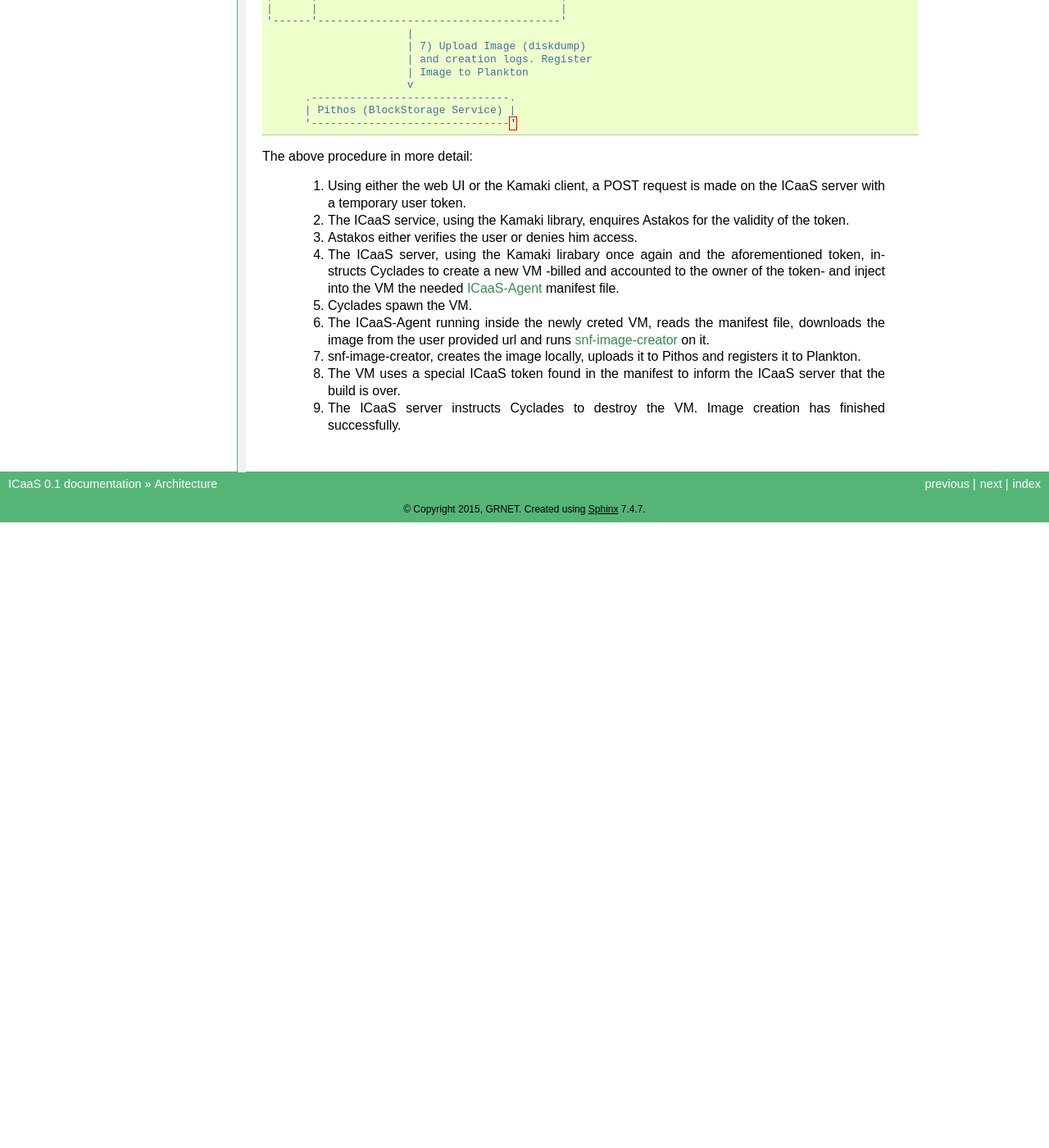
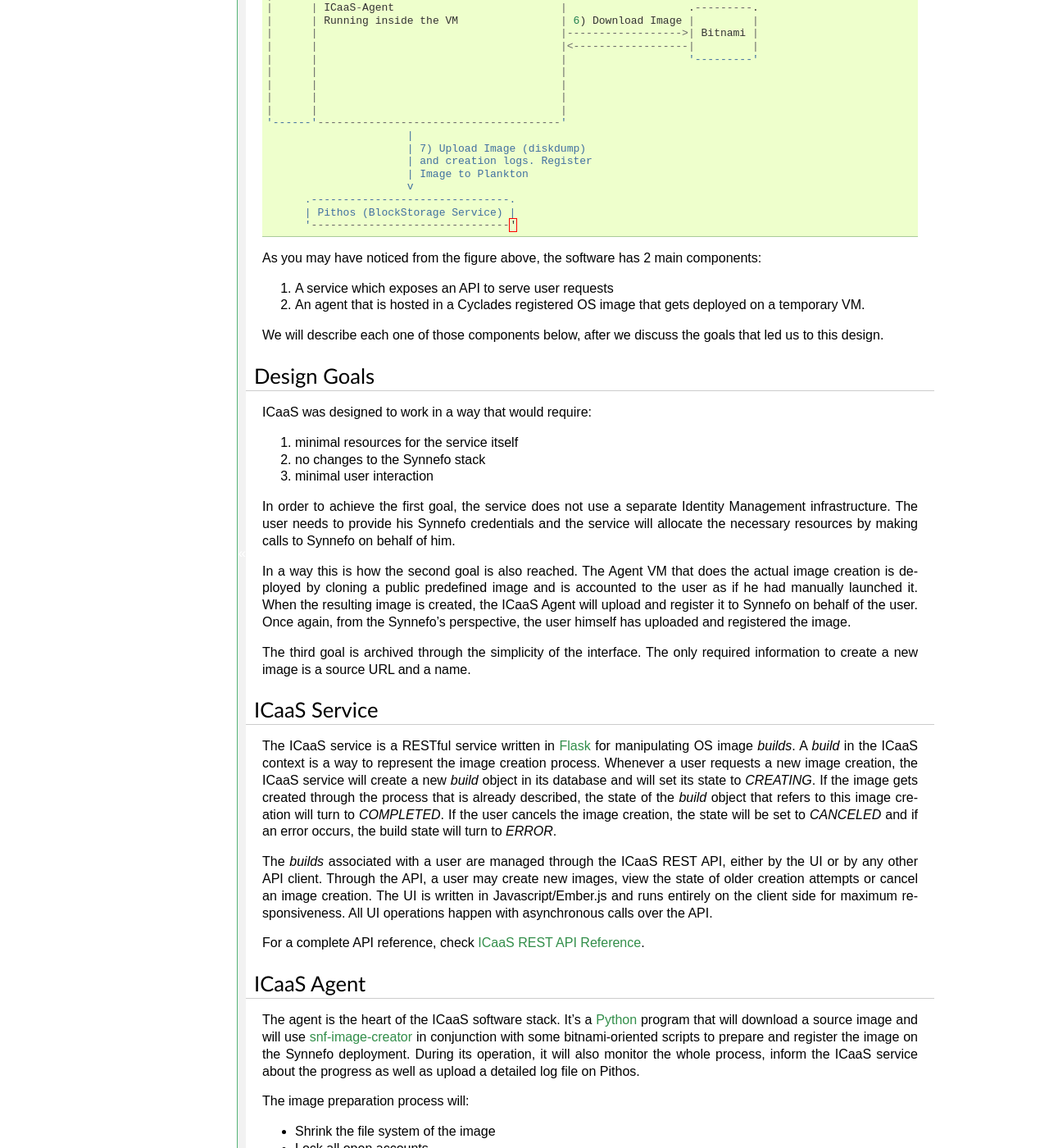
Before and after one commit to grnet/icaas, a Sphinx documentation site: the page built from docs/architecture.rst, in a window 1280 px wide and 1400 px high, scrolled down 949 px. Shown: the whole window at 82% size. Built offline with Sphinx 7.4.7, drawn with Linux system fonts in a browser that asks for light colours; before the commit the page ends 1586 px from its top, so only the background shows below that; some of the changed text lies outside the part shown.

Commit message:
docs: Populate the Architecture section

```diff
--- a/docs/architecture.rst
+++ b/docs/architecture.rst
@@ -1,15 +1,25 @@
-.. _architecture:
+Architecture
+============
 
-Architecture
-^^^^^^^^^^^^
+Overview
+^^^^^^^^
 
-ICaaS was designed to work in a way that:
+ICaaS is a service for creating OS images for Synnefo. A user may do an OS
+image creation request by providing an image URL and his Synnefo authentication
+token. The service will validate the token by using Synnefo's Identity
+Management Service (`Astakos <https://www.synnefo.org/docs/synnefo/latest/astakos.html>`_)
+and if the token is valid, it will create a special purpose Agent VM on the
+Synnefo deployment to carry out the request. The VM will download the original
+OS image from the user provided URL and will make changes on its format and
+content to make it suitable for using it with Synnefo. Then, it will upload it,
+together with the image creation log, to `Pythos
+<https://www.synnefo.org/docs/synnefo/latest/pithos.html>`_ and will register
+it on `Cyclades <https://www.synnefo.org/docs/synnefo/latest/cyclades.html>`_
+on behalf of the user. After the image creation process has finished, the Agent
+VM will contact back the service and will inform it about the creation process.
+The final step is the destruction of this special-purpose VM.
 
-    * would require minimal changes to the Synnefo software
-    * would impact a Synnefo installation as little as possible
-    * would require minimal user interaction
-
-The following figure shows a detailed flow for creating an image using ICaaS.
+The following figure shows a detailed flow of the ICaaS image creation process:
 
 .. code-block:: javascript
 
@@ -70,14 +80,128 @@
           '-------------------------------'
 
 
-The above procedure in more detail:
+As you may have noticed from the figure above, the software has 2 main
+components:
 
-    1) Using either the web UI or the Kamaki client, a POST request is made on the ICaaS server with a temporary user token.
-    2) The ICaaS service, using the Kamaki library, enquires Astakos for the validity of the token.
-    3) Astakos either verifies the user or denies him access.
-    4) The ICaaS server, using the Kamaki lirabary once again and the aforementioned token, instructs Cyclades to create a new VM -billed and accounted to the owner of the token- and inject into the VM the needed `ICaaS-Agent <https://github.com/grnet/icaas-agent>`_ manifest file.
-    5) Cyclades spawn the VM.
-    6) The ICaaS-Agent running inside the newly creted VM, reads the manifest file, downloads the image from the user provided url and runs `snf-image-creator <https://www.synnefo.org/docs/snf-image-creator/latest/>`_ on it.
-    7) snf-image-creator, creates the image locally, uploads it to Pithos and registers it to Plankton.
-    8) The VM uses a special ICaaS token found in the manifest to inform the ICaaS server that the build is over.
-    9) The ICaaS server instructs Cyclades to destroy the VM. Image creation has finished successfully.
+1. A service which exposes an API to serve user requests
+2. An agent that is hosted in a Cyclades registered OS image that gets
+   deployed on a temporary VM.
+
+We will describe each one of those components below, after we discuss the goals
+that led us to this design.
+
+Design Goals
+^^^^^^^^^^^^
+
+ICaaS was designed to work in a way that would require:
+
+1. minimal resources for the service itself
+2. no changes to the Synnefo stack
+3. minimal user interaction
+
+In order to achieve the first goal, the service does not use a separate
+Identity Management infrastructure. The user needs to provide his Synnefo
+credentials and the service will allocate the necessary resources by making
+calls to Synnefo on behalf of him.
+
+In a way this is how the second goal is also reached. The Agent VM that does
+the actual image creation is deployed by cloning a public predefined image and
+is accounted to the user as if he had manually launched it. When the resulting
+image is created, the ICaaS Agent will upload and register it to Synnefo on
+behalf of the user. Once again, from the Synnefo's perspective, the user
+himself has uploaded and registered the image.
+
+The third goal is archived through the simplicity of the interface. The only
+required information to create a new image is a source URL and a name.
+
+
+ICaaS Service
+^^^^^^^^^^^^^
+
+The ICaaS service is a RESTful service written in `Flask
+<http://flask.pocoo.org/>`_ for manipulating OS image *builds*. A *build* in
+the ICaaS context is a way to represent the image creation process. Whenever a
+user requests a new image creation, the ICaaS service will create a new *build*
+object in its database and will set its state to *CREATING*. If the image
+gets created through the process that is already described, the state of the
+*build* object that refers to this image creation will turn to *COMPLETED*.
+If the user cancels the image creation, the state will be set to *CANCELED*
+and if an error occurs, the build state will turn to *ERROR*.
+
+The *builds* associated with a user are managed through the ICaaS REST API,
+either by the UI or by any other API client. Through the API, a user may create
+new images, view the state of older creation attempts or cancel an image
+creation. The UI is written in Javascript/Ember.js and runs entirely on the
+client side for maximum responsiveness. All UI operations happen with
+asynchronous calls over the API.
+
+For a complete API reference, check :ref:`api-reference`.
+
+ICaaS Agent
+^^^^^^^^^^^
+
+The agent is the heart of the ICaaS software stack. It's a `Python
+<https://www.python.org>`_ program that will download a source image and will
+use `snf-image-creator
+<https://www.synnefo.org/docs/snf-image-creator/latest/index.html>`_ in
+conjunction with some bitnami-oriented scripts to prepare and register the
+image on the Synnefo deployment. During its operation, it will also monitor the
+whole process, inform the ICaaS service about the progress as well as upload a
+detailed log file on Pithos.
+
+The image preparation process will:
+
+* Shrink the file system of the image
+* Lock all open accounts
+* Add code that will run in the first boot to:
+
+  - Update the image software
+  - Regenerate SSH keys
+  - Enable Remote access
+  - Install network managing software
+* Convert it to raw format as needed by Synnefo
+
+The manifest file
+-----------------
+
+The agent software expects to receive a configuration file as input that is
+typically named `manifest.cfg`. This manifest file looks like the one below:
+
+.. code-block:: ini
+
+  [service]
+  status = https://icaas.synnefo.org/icaas/builds/1
+  token = ********************************
+  insecure = False
+
+  [synnefo]
+  url = https://accounts.synnefo.org/identity/v2.0
+  token = *******************************************
+
+  [image]
+  src = https://downloads.bitnami.com/files/stacks/wordpress/4.1.2-0/bitnami-wordpress-4.1.2-0-ubuntu-14.04.zip
+  name = WordPress
+  container = images
+  object = wordpress-4.1.2-0.diskdump
+  description = WordPress 4.1.2
+  public = False
+
+  [log]
+  container = icaas
+  object = wordpress-4.1.2-0.diskdump.log
+
+The `service` section hosts information on how to contact the ICaaS service to
+report the status. The Authentication URL of a Synnefo deployment and the
+user's token are listed under the `synnefo` section. The `image` section hosts
+the source URL as well as information about the resulting image. Finally, the
+`log` section points to the Pithos location where the log file will be
+uploaded.
+
+The Agent VM
+------------
+
+As we have already mentioned, the ICaaS service will execute the agent by
+launching the agent VM. On this VM, the agent will start as a daemon during the
+boot process and will expect to find the manifest file in
+`/etc/icaas/manifest.cfg`. This file is injected there by the service during
+the VM creation.
```
Also changed, not shown: docs/api.rst (renamed from docs/api_guide.rst, +4 -4 lines), docs/index.rst (+2 -5 lines).
